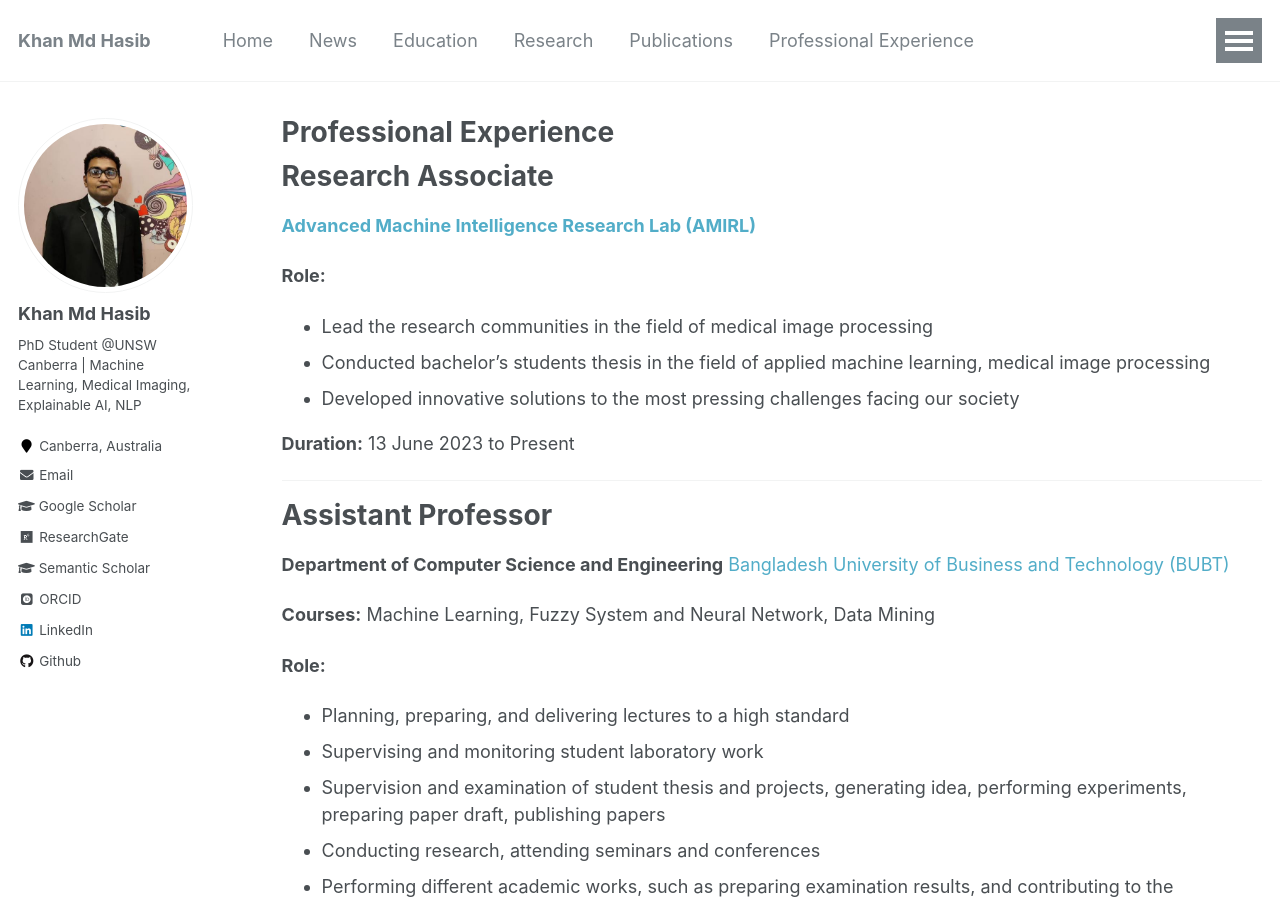
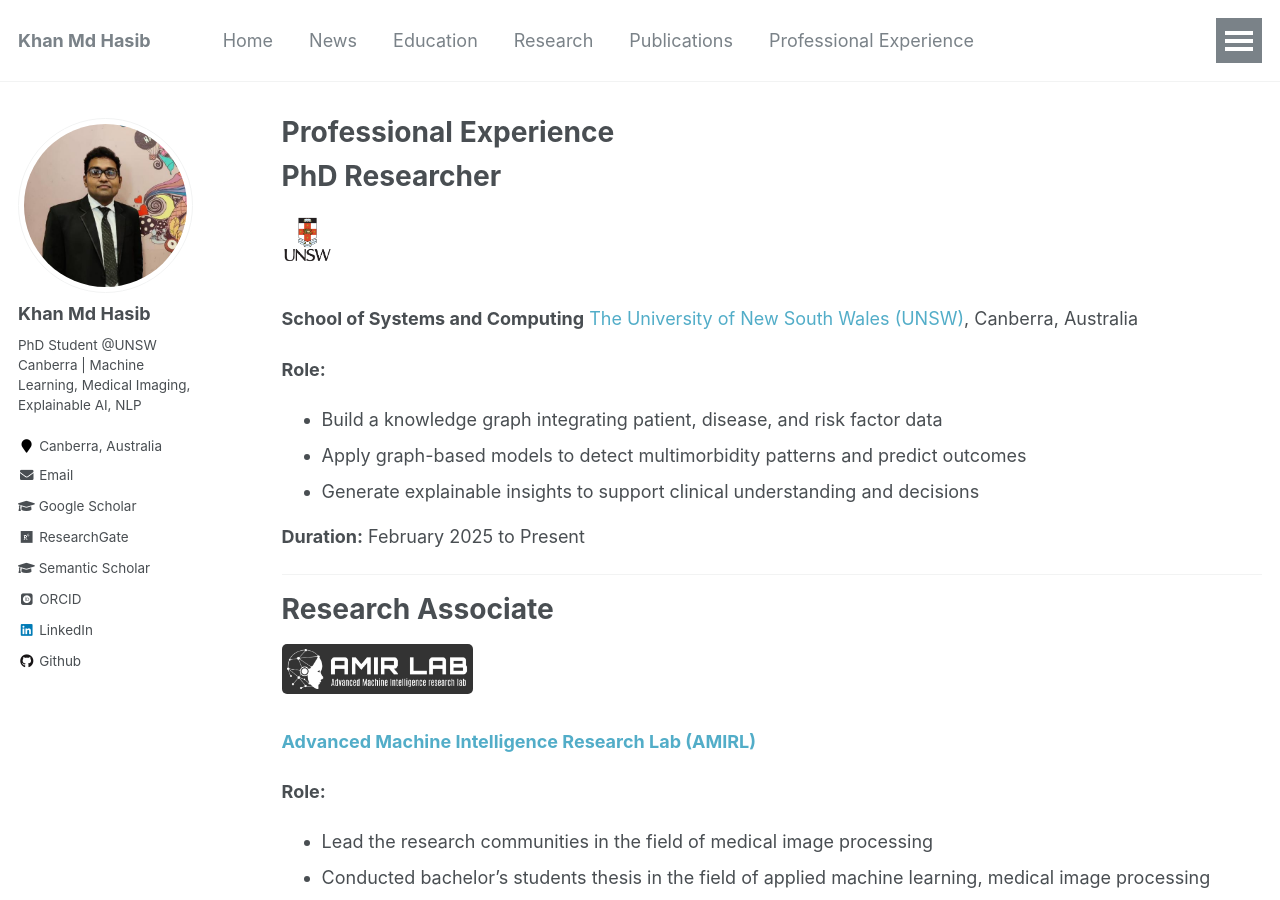
Before and after one commit to hasibaust13/hasibaust13.github.io, a Jekyll site: the page built from _pages/experience.md, in a window 1280 px wide and 900 px high. Built offline with Jekyll 4.4.1, drawn with Linux system fonts in a browser that asks for light colours; some web fonts are replaced.

Commit message:
Add PhD Researcher entry and logos to Professional Experience
Added UNSW Canberra PhD Researcher as first entry with knowledge graph
research role. Added organization logos for all positions: UNSW, AMIRL,
BUBT, SUB, Bangladesh University, AUST, British Council, Microsoft.

```diff
--- a/_pages/experience.md
+++ b/_pages/experience.md
@@ -5,7 +5,25 @@ permalink: /experience/
 author_profile: true
 ---
 
+# PhD Researcher
+
+<img src="/images/logounsw.png" alt="UNSW Logo" style="height: 60px; margin-bottom: 10px;">
+
+**School of Systems and Computing**
+[The University of New South Wales (UNSW)](https://www.unsw.edu.au/canberra){:target="_blank"}, Canberra, Australia
+
+**Role:**
+* Build a knowledge graph integrating patient, disease, and risk factor data
+* Apply graph-based models to detect multimorbidity patterns and predict outcomes
+* Generate explainable insights to support clinical understanding and decisions
+
+**Duration:** February 2025 to Present
+
+---
+
 # Research Associate
+
+<img src="/images/logoAMIRL.png" alt="AMIRL Logo" style="height: 50px; margin-bottom: 10px; background: #333; padding: 5px; border-radius: 5px;">
 
 **[Advanced Machine Intelligence Research Lab (AMIRL)](https://amirl.org/){:target="_blank"}**
 
@@ -19,6 +37,8 @@ author_profile: true
 ---
 
 # Assistant Professor
+
+<img src="/images/bubt1.png" alt="BUBT Logo" style="height: 60px; margin-bottom: 10px;">
 
 **Department of Computer Science and Engineering**
 [Bangladesh University of Business and Technology (BUBT)](https://www.bubt.edu.bd/){:target="_blank"}
@@ -40,6 +60,8 @@ author_profile: true
 
 # Lecturer
 
+<img src="/images/bubt1.png" alt="BUBT Logo" style="height: 60px; margin-bottom: 10px;">
+
 **Department of Computer Science and Engineering**
 [Bangladesh University of Business and Technology (BUBT)](https://www.bubt.edu.bd/){:target="_blank"}
 
@@ -56,6 +78,8 @@ author_profile: true
 ---
 
 # Lecturer
+
+<img src="/images/logoSUB.png" alt="SUB Logo" style="height: 60px; margin-bottom: 10px;">
 
 **Department of Computer Science and Engineering**
 [State University of Bangladesh (SUB)](https://www.sub.ac.bd/){:target="_blank"}
@@ -75,6 +99,8 @@ author_profile: true
 
 # Lecturer
 
+<img src="/images/logoBU.png" alt="Bangladesh University Logo" style="height: 60px; margin-bottom: 10px;">
+
 **Department of Computer Science and Engineering**
 [Bangladesh University](https://bu.edu.bd/){:target="_blank"}
 
@@ -92,6 +118,8 @@ author_profile: true
 
 # Adjunct Lecturer
 
+<img src="/images/LogoAust.png" alt="AUST Logo" style="height: 60px; margin-bottom: 10px;">
+
 **Department of Computer Science and Engineering**
 [Ahsanullah University of Science & Technology (AUST)](https://aust.edu/){:target="_blank"}
 
@@ -105,6 +133,8 @@ author_profile: true
 ---
 
 # Departmental Coordinator
+
+<img src="/images/logoBU.png" alt="Bangladesh University Logo" style="height: 60px; margin-bottom: 10px;">
 
 **Department of Computer Science and Engineering**
 [Bangladesh University](https://bu.edu.bd/){:target="_blank"}
@@ -121,6 +151,8 @@ author_profile: true
 
 # Assistant Project Coordinator
 
+<img src="/images/logoBritishCouncil.png" alt="British Council Logo" style="height: 50px; margin-bottom: 10px;">
+
 **[British Council Bangladesh](https://www.britishcouncil.org.bd/en){:target="_blank"}**
 
 **Role:**
@@ -134,6 +166,8 @@ author_profile: true
 ---
 
 # ICT Trainer
+
+<img src="/images/logoMicrosoft.png" alt="Microsoft Logo" style="height: 60px; margin-bottom: 10px;">
 
 **Microsoft Bangladesh Limited**
 
```
Also changed, not shown: images/logoAMIRL.png (added), images/logoBU.png (added), images/logoBritishCouncil.png (added), images/logoMicrosoft.png (added), images/logoSUB.png (added).
